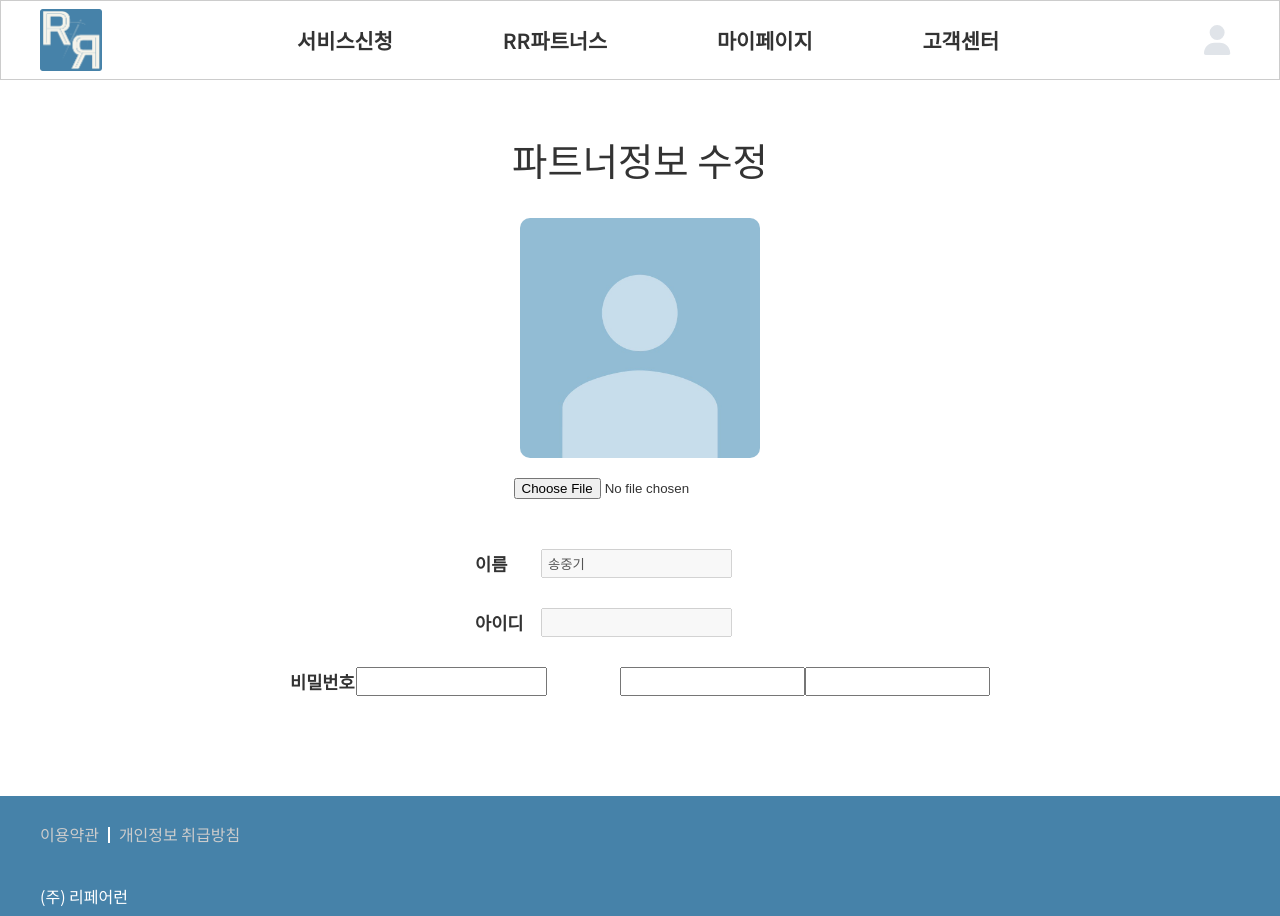
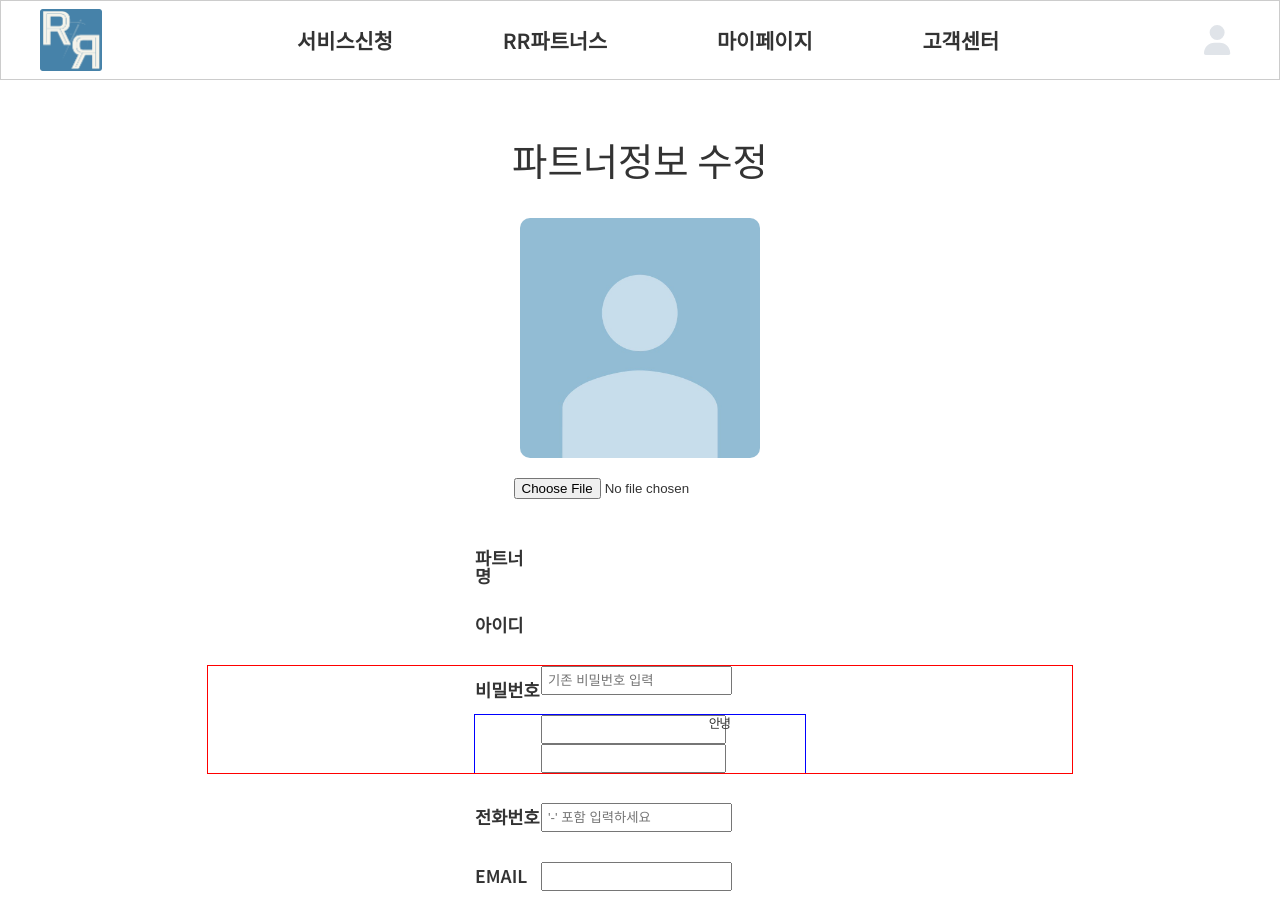
Before and after one commit to pshyun123/prj_repairrun, a React (Create React App) app: page /MyPage/UpdateInfo/1 in a window 1280 px wide. Shown: the top 916 px of the page. Built offline with nearby package versions, Linux system fonts and the light colour scheme.

Commit message:
현지 파트너/회원정보 불러오기, 로그인 시 로컬스토리지 정보저장 20231114

```diff
--- a/src/api/MemberApi.jsx
+++ b/src/api/MemberApi.jsx
@@ -11,6 +11,14 @@ const MemberApi = {
       pw: pw,
     };
     return await axios.post(BACKEND + "/members/login", login);
+  },
+
+  //회원정보
+  memberInfo: async (memberId) => {
+    const memberData = {
+      memberId: memberId,
+    };
+    return await axios.post(BACKEND + "/members/memberinfo", memberData);
   },
 
   //중복체크
--- a/src/api/PartnerApi.jsx
+++ b/src/api/PartnerApi.jsx
@@ -3,6 +3,7 @@ import axios from "axios";
 const BACKEND = "http://localhost:8111";
 
 const PartnerApi = {
+  //로그인
   partnerLogin: async (id, pw) => {
     console.log(BACKEND + "/partners/login");
     const login = {
@@ -10,6 +11,14 @@ const PartnerApi = {
       pw: pw,
     };
     return await axios.post(BACKEND + "/partners/login", login);
+  },
+
+  //파트너정보
+  partnerInfo: async (ptnId) => {
+    const ptnData = {
+      ptnId: ptnId,
+    };
+    return await axios.post(BACKEND + "/partners/ptninfo", ptnData);
   },
 
   //로고 슬라이드 연결
--- a/src/pages/Header.jsx
+++ b/src/pages/Header.jsx
@@ -51,6 +51,7 @@ const Header = () => {
     console.log(
       "유저로그아웃 확인 상태" + window.localStorage.getItem("loginStatus")
     );
+    window.localStorage.clear();
   };
 
   return (
--- a/src/pages/Join.jsx
+++ b/src/pages/Join.jsx
@@ -307,7 +307,7 @@ const Join = () => {
               </label>
             </div>
             <div className="inputArea">
-              <label name="">
+              <label name="phone">
                 <span>전화번호</span>
                 <div className="box">
                   <input
@@ -332,7 +332,7 @@ const Join = () => {
               </label>
             </div>
             <div className="inputArea">
-              <label name="">
+              <label name="email">
                 <span>EMAIL</span>
                 <div className="box">
                   <input type="email" onChange={(e) => onChangeInput(e, 5)} />
--- a/src/pages/Login.jsx
+++ b/src/pages/Login.jsx
@@ -79,6 +79,8 @@ const Login = () => {
         loginType === "member"
           ? setLoginStatus("member")
           : setLoginStatus("partner");
+
+        loginInfo();
         loginType === "partner" ? navigate("/partnermain") : navigate(-1);
       } else {
         setModalMsg("잘못된 아이디 또는 비밀번호 입니다.");
@@ -88,6 +90,23 @@ const Login = () => {
       console.log("err");
       setModalOpen(true);
       setModalMsg("서버와의 연결이 끊어졌습니다!");
+    }
+  };
+
+  const loginInfo = async () => {
+    const res =
+      loginType === "partner"
+        ? await PartnerApi.partnerInfo(inputId)
+        : await MemberApi.memberInfo(inputId);
+
+    if (res.data !== null) {
+      window.localStorage.setItem("userName", res.data.userName);
+      window.localStorage.setItem("userEmail", res.data.userEmail);
+      window.localStorage.setItem("userPhone", res.data.userPhone);
+      window.localStorage.setItem("userAddr", res.data.userAddr);
+      window.localStorage.setItem("userImg", res.data.userImg);
+      loginType === "partner" &&
+        window.localStorage.setItem("ptnDesc", res.data.ptnDesc);
     }
   };
 
--- a/src/pages/UpdateInfo.jsx
+++ b/src/pages/UpdateInfo.jsx
@@ -16,22 +16,33 @@ const UpdateInfo = () => {
   const { loginStatus } = context;
   const status = loginStatus;
   const userId = window.localStorage.getItem("userId");
+  const userName = window.localStorage.getItem("userName");
+  const userImg = window.localStorage.getItem("userImg");
+  const originImg = userImg !== null ? userImg : basicProfile;
   console.log(status);
 
   const userPw = window.localStorage.getItem("userPw");
 
   //프로필이미지
-  const [imgSrc, setImgSrc] = useState(basicProfile);
+  const [imgSrc, setImgSrc] = useState(originImg);
   const [file, setFile] = useState(null);
   const [url, setUrl] = useState("");
 
   //키보드 입력
   const [inputPw, setInputPw] = useState("");
-  const [inputPhone, setInputPhone] = useState("");
-  const [inputEmail, setInputEmail] = useState("");
-  const [inputAddr, setInputAddr] = useState("");
+  const [inputPhone, setInputPhone] = useState(
+    window.localStorage.getItem("userPhone")
+  );
+  const [inputEmail, setInputEmail] = useState(
+    window.localStorage.getItem("userEmail")
+  );
+  const [inputAddr, setInputAddr] = useState(
+    window.localStorage.getItem("userAddr")
+  );
   //파트너만
-  const [inputDesc, setInputDesc] = useState("");
+  const [inputDesc, setInputDesc] = useState(
+    window.localStorage.getItem("ptnDesc")
+  );
 
   // 오류 메세지
   const [pwMessage, setPwMessage] = useState("");
@@ -127,9 +138,14 @@ const UpdateInfo = () => {
           <div className="wrapper">
             <div className="inputArea">
               <label className="name">
-                <span>이름</span>
+                <span>{status === "member" ? "이름" : "파트너명"}</span>
                 <div className="box">
-                  <input type="text" disabled value={"송중기"} />
+                  <input
+                    className="fixed"
+                    type="text"
+                    disabled
+                    value={userName}
+                  />
                 </div>
               </label>
             </div>
@@ -137,20 +153,82 @@ const UpdateInfo = () => {
               <label name="userId">
                 <span>아이디</span>
                 <div className="box">
-                  <input type="text" disabled value={userId} />
+                  <input
+                    className="fixed"
+                    type="text"
+                    disabled
+                    value={userId}
+                  />
+                </div>
+              </label>
+            </div>
+            <div className="inputArea pwArea">
+              <label name="userPw">
+                <span>비밀번호</span>
+                <div className="box">
+                  <input type="password" placeholder="기존 비밀번호 입력" />
+                  <p className="check">안녕</p>
+                </div>
+              </label>
+              <div className="inputbox">
+                <input type="password" />
+                <input type="passowrd" />
+              </div>
+            </div>
+            <div className="inputArea">
+              <label name="phone">
+                <span>전화번호</span>
+                <div className="box">
+                  <input
+                    type="text"
+                    placeholder="'-' 포함 입력하세요"
+                    defaultValue={inputPhone}
+                  />
                 </div>
               </label>
             </div>
             <div className="inputArea">
-              <label name="userPw">
-                <span>비밀번호</span>
+              <label name="email">
+                <span>EMAIL</span>
                 <div className="box">
-                  <input type="password" />
+                  <input type="email" defaultValue={inputEmail} />
                 </div>
               </label>
-              <input type="password" />
-              <input type="passowrd" />
             </div>
+            <div className="inputArea">
+              <label name="addr">
+                <span>주소</span>
+                <input type="text" defaultValue={inputAddr} />
+                <button className="active" onClick={openPostCode}>
+                  주소찾기
+                </button>
+              </label>
+              {isPopUpOpen && (
+                <DaumPostPopup onClose={closePostCode} setAddr={setAddr} />
+              )}
+            </div>
+            {status === "partner" && (
+              <div className="inputArea">
+                <label name="desc">
+                  <span>소개글</span>
+                  <div className="box">
+                    <textarea
+                      cols="34"
+                      rows="5"
+                      defaultValue={inputDesc}
+                    ></textarea>
+                  </div>
+                </label>
+              </div>
+            )}
+          </div>
+          <div className="btnBox">
+            {isPw && isPhone && isEmail && isAddr && isDesc ? (
+              <button className="active">제출하기</button>
+            ) : (
+              <button>제출하기</button>
+            )}
+            <button className="active">취소하기</button>
           </div>
         </div>
       </UpdateInfoStyle>
--- a/src/style/UpdateInfoStyle.jsx
+++ b/src/style/UpdateInfoStyle.jsx
@@ -56,8 +56,16 @@ const UpdateInfoStyle = styled.section`
             font-weight: 600;
           }
           input {
-            margin-right: 6px;
+            margin-right: 10px;
             padding: 5px;
+            &.fixed {
+              border: none;
+              background-color: white;
+              font-size: 1.1em;
+              font-weight: 600;
+              padding: 0;
+              margin-left: 20px;
+            }
           }
           .box {
             position: relative;
@@ -95,6 +103,31 @@ const UpdateInfoStyle = styled.section`
             }
           }
         }
+        &.pwArea {
+          outline: 1px solid red;
+          flex-direction: column;
+          align-items: center;
+          label {
+            .box {
+              input {
+                margin-bottom: 20px;
+              }
+              .check {
+              }
+            }
+          }
+          .inputbox {
+            outline: 1px solid blue;
+            width: 330px;
+            display: flex;
+            flex-direction: column;
+            input {
+              width: 56%;
+              padding: 5px;
+              margin-left: 20%;
+            }
+          }
+        }
       }
     }
     .btnBox {
```
Also changed, not shown: src/component/PartnerInfo.jsx (+42 -15 lines), src/component/UserInfo.jsx (+41 -19 lines).
